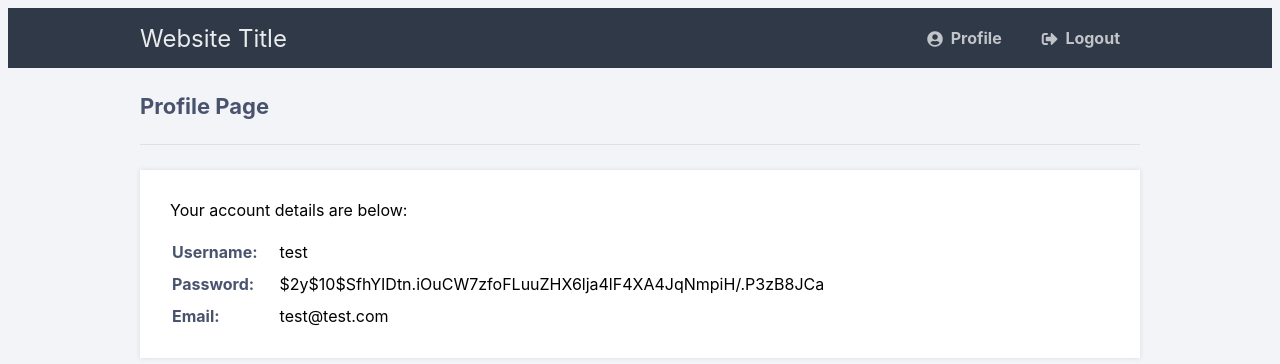
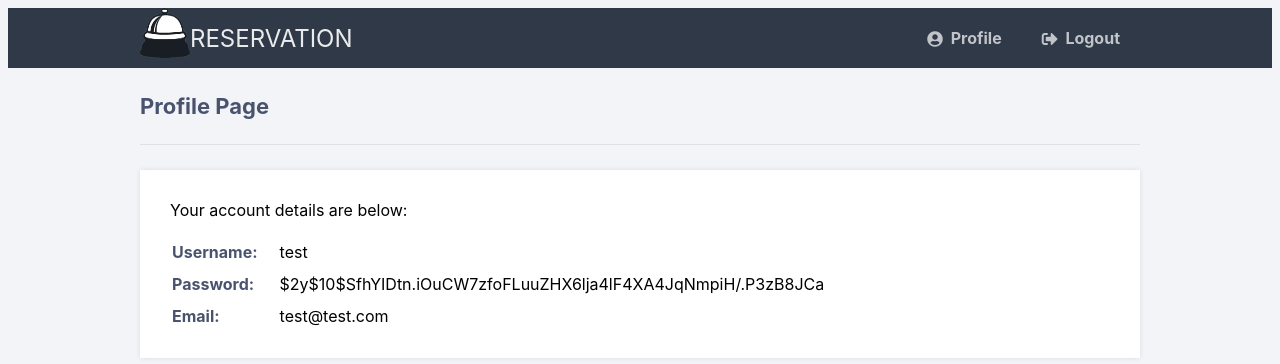
Before and after one commit to kevinaaronson/covid-restaurant-app, a PHP site: page /profile.php in a window 1280 px wide. Shown: the top 364 px of the page. Run offline with PHP 8.4, Linux system fonts and the light colour scheme; a user stored in the database is signed in; data comes from the database, SQL or seed files in the repository.

Commit message:
Add image to navbar

```diff
--- a/home.php
+++ b/home.php
@@ -9,13 +9,14 @@
 <body class="loggedin">
 <nav class="navtop">
     <div>
-        <h1>Website Title</h1>
+		<img src="images\logo_small.png" alt="Reservations" width="50" height="50" class="navbar-image">
+        <h1>RESERVATION</h1>
         <a href="profile.php"><i class="fas fa-user-circle"></i>Profile</a>
         <a href="logout.php"><i class="fas fa-sign-out-alt"></i>Logout</a>
     </div>
 </nav>
 <div class="content">
-    <h2>Home Page</h2>
+    <h2>Home</h2>
     <p>Welcome back, <?=$_SESSION['name']?>!</p>
 </div>
 </body>
--- a/profile.php
+++ b/profile.php
@@ -35,7 +35,8 @@ $stmt->close();
 <body class="loggedin">
 <nav class="navtop">
     <div>
-        <h1>Website Title</h1>
+        <img src="images\logo_small.png" alt="Reservations" width="50" height="50" class="navbar-image">
+        <h1>RESERVATION</h1>
         <a href="profile.php"><i class="fas fa-user-circle"></i>Profile</a>
         <a href="logout.php"><i class="fas fa-sign-out-alt"></i>Logout</a>
     </div>
--- a/register.html
+++ b/register.html
@@ -7,6 +7,7 @@
     <link href="style.css" rel="stylesheet" type="text/css">
 </head>
 <body>
+	<img src="images\logo1.png" alt="Reservations" width="400" height="400" class="center">
 <div class="register">
 
     <h1>Register</h1>
```
Also changed, not shown: images/logo_small.png (added).
